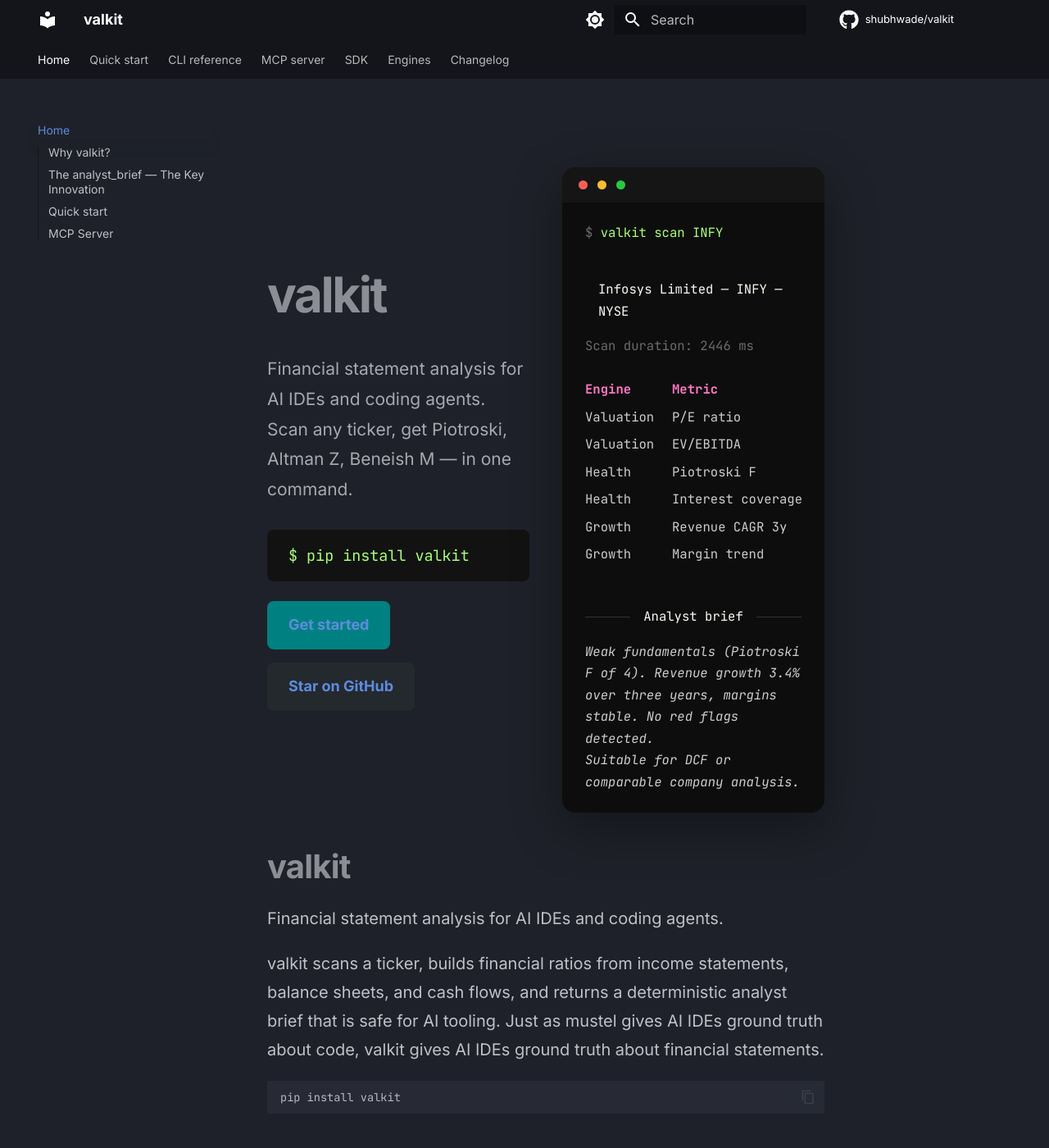
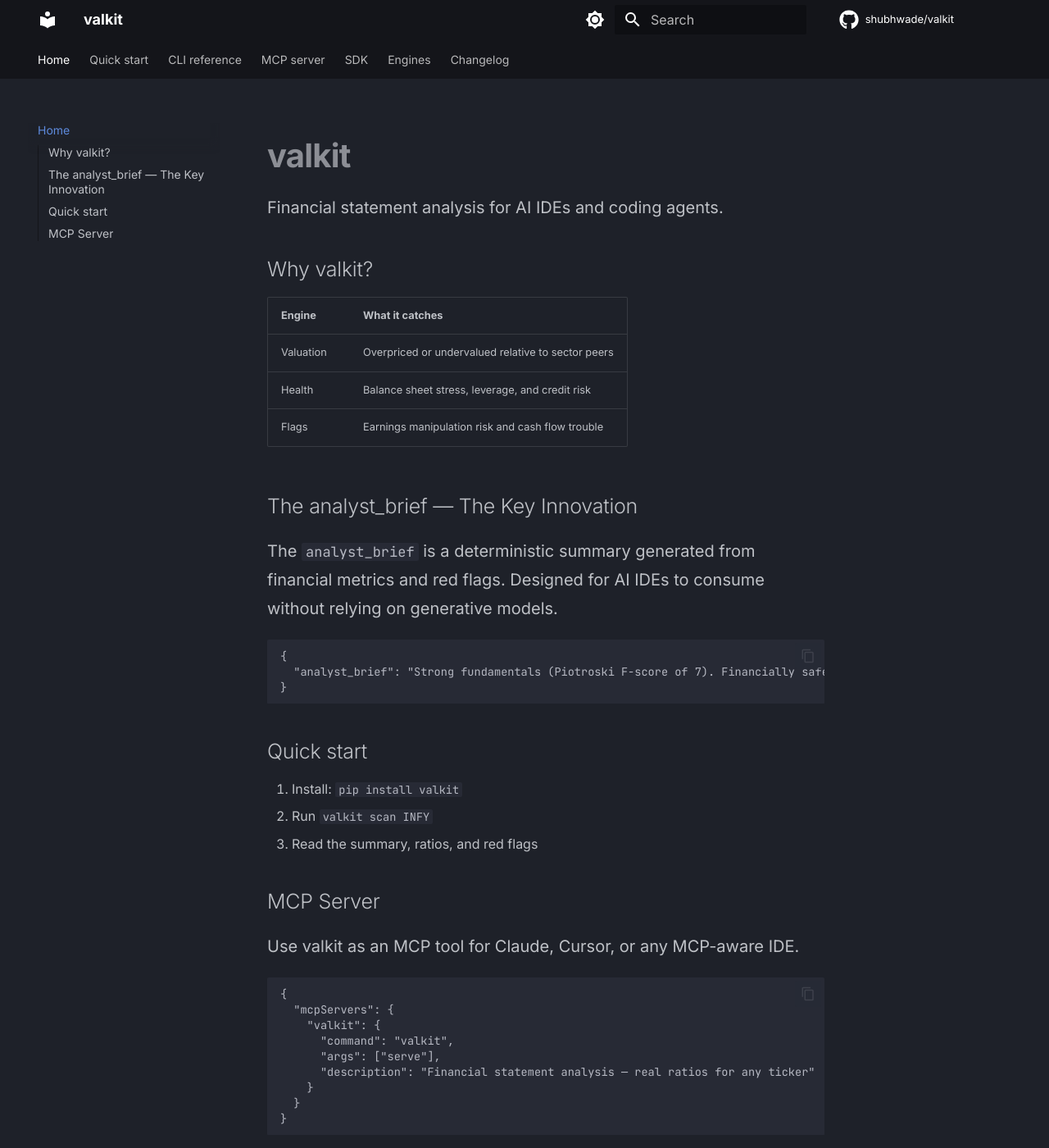
Before and after one commit to shubhwade/telmus, an MkDocs documentation site: the page built from docs/index.md, in a window 1280 px wide and 1400 px high. Shown: the whole window at 82% size. Built offline with MkDocs 1.6.1 and Material for MkDocs 9.7.7, drawn with Linux system fonts in a browser that asks for light colours; comment, search, counter and statistics services are not loaded; some of the changed text lies outside the part shown.

Commit message:
docs: clean homepage

````diff
--- a/docs/index.md
+++ b/docs/index.md
@@ -1,15 +1,6 @@
----
-template: home.html
----
 # valkit
 
 Financial statement analysis for AI IDEs and coding agents.
-
-valkit scans a ticker, builds financial ratios from income statements, balance sheets, and cash flows, and returns a deterministic analyst brief that is safe for AI tooling. Just as mustel gives AI IDEs ground truth about code, valkit gives AI IDEs ground truth about financial statements.
-
-```bash
-pip install valkit
-```
 
 ## Why valkit?
 
--- a/docs/overrides/home.html
+++ b/docs/overrides/home.html
@@ -5,166 +5,60 @@
 .hero {
   display: flex;
   align-items: center;
-  justify-content: space-between;
-  gap: 2rem;
-  padding: 0;
-  max-width: 1200px;
-  margin: 0 auto;
-}
-.hero-left,
-.hero-right {
-  flex: 1 1 50%;
-  min-width: 0;
+  justify-content: flex-start;
+  padding: 5rem 4rem;
+  width: 100%;
+  margin: 0;
+  box-sizing: border-box;
 }
 .hero-left {
+  flex: 1;
+  min-width: 0;
   display: flex;
   flex-direction: column;
   justify-content: center;
-  padding: 2rem 0;
 }
 .hero-left h1 {
-  font-size: 3rem;
+  font-size: 4.4rem;
   font-weight: 800;
   letter-spacing: -0.04em;
-  margin: 0 0 1rem 0;
-  line-height: 1.05;
+  margin: 0;
+  line-height: 1.02;
 }
 .hero-left p {
-  font-size: 1.05rem;
-  line-height: 1.75;
-  opacity: 0.85;
-  margin-bottom: 1.5rem;
-  max-width: 640px;
+  font-size: 1.1rem;
+  line-height: 1.8;
+  opacity: 0.92;
+  margin: 1.8rem 0 0;
+  max-width: 720px;
 }
 .hero-install {
-  background: #121212;
+  background: #0f1720;
   color: #a8ff78;
   font-family: "JetBrains Mono", monospace;
-  font-size: 0.92rem;
-  padding: 0.85rem 1.3rem;
-  border-radius: 8px;
-  display: inline-block;
-  margin-bottom: 1.2rem;
-}
-.hero-buttons {
-  display: flex;
-  gap: 0.8rem;
-  flex-wrap: wrap;
-}
-.btn {
-  padding: 0.75rem 1.3rem;
-  border-radius: 8px;
-  font-size: 0.9rem;
-  font-weight: 700;
-  text-decoration: none;
+  font-size: 0.95rem;
+  padding: 1rem 1.35rem;
+  border-radius: 12px;
   display: inline-flex;
   align-items: center;
-  justify-content: center;
+  margin-top: 2rem;
 }
-.btn-primary {
-  background: teal;
-  color: white;
-}
-.btn-secondary {
-  border: 1px solid #aaa;
-  color: inherit;
-}
-.btn-github {
-  background: #24292e;
-  color: white;
-}
-.hero-right {
-  display: flex;
-  align-items: center;
-  justify-content: center;
-  padding: 2rem 0;
-}
-.terminal {
-  background: #0d0d0d;
-  border-radius: 16px;
-  overflow: hidden;
-  font-family: "JetBrains Mono", monospace;
-  font-size: 0.78rem;
-  line-height: 1.7;
-  box-shadow: 0 18px 60px rgba(0,0,0,0.35);
-  width: 100%;
-  max-width: 640px;
-}
-.terminal-bar {
-  background: #151515;
-  padding: 0.8rem 1rem;
-  display: flex;
-  gap: 0.6rem;
-  align-items: center;
-}
-.dot { width: 11px; height: 11px; border-radius: 50%; }
-.dot-red { background: #ff5f57; }
-.dot-yellow { background: #febc2e; }
-.dot-green { background: #28c840; }
-.terminal-body { padding: 1.2rem 1.4rem; color: #ccc; }
-.t-cmd { color: #a8ff78; }
-.t-head { color: #ff79c6; font-weight: 700; }
-.t-ok { color: #50fa7b; }
-.t-warn { color: #ffb86c; }
-.t-val { color: #f1fa8c; }
-.t-dim { color: #6b6b6b; }
-.t-white { color: #f8f8f2; }
-.divider { display: flex; align-items: center; gap: 0.8rem; margin: 0.8rem 0; }
-.divider-line { flex: 1; height: 1px; background: #333; }
-.t-row {
-  display: flex;
-  align-items: center;
-  gap: 0.8rem;
-  margin-bottom: 0.35rem;
-}
-.t-col-eng { width: 90px; flex-shrink: 0; }
-.t-col-met { width: 170px; flex-shrink: 0; }
-.t-col-val { width: 70px; flex-shrink: 0; }
-.t-col-status { flex: 1; }
-@media (max-width: 900px) {
-  .hero { flex-direction: column; gap: 1.5rem; }
-  .hero-left,
-  .hero-right { width: 100%; }
-  .hero-left { padding: 1rem 0; }
+.md-sidebar { display: none !important; }
+.md-content { margin: 0 !important; max-width: 100% !important; padding: 0 !important; }
+.md-main__inner { padding-top: 0 !important; }
+@media (max-width: 960px) {
+  .hero {
+    flex-direction: column;
+    padding: 3.5rem 2rem;
+  }
 }
 </style>
 
 <div class="hero">
   <div class="hero-left">
     <h1>valkit</h1>
-    <p>Financial statement analysis for AI IDEs and coding agents. Scan any ticker, get Piotroski, Altman Z, Beneish M — in one command.</p>
+    <p>Financial statement analysis for AI IDEs and coding agents. Scan any ticker, get Piotroski, Altman Z, Beneish M, and a deterministic analyst brief in one command.</p>
     <div class="hero-install">$ pip install valkit</div>
-    <div class="hero-buttons">
-      <a class="btn btn-primary" href="quickstart/">Get started</a>
-      <a class="btn btn-github" href="https://github.com/shubhwade/valkit">Star on GitHub</a>
-    </div>
-  </div>
-
-  <div class="hero-right">
-    <div class="terminal">
-      <div class="terminal-bar">
-        <div class="dot dot-red"></div>
-        <div class="dot dot-yellow"></div>
-        <div class="dot dot-green"></div>
-      </div>
-      <div class="terminal-body">
-        <div><span class="t-dim">$</span> <span class="t-cmd">valkit scan INFY</span></div>
-        <br>
-        <div class="divider"><div class="divider-line"></div><span class="t-white">Infosys Limited — INFY — NYSE</span><div class="divider-line"></div></div>
-        <div class="t-dim">Scan duration: 2446 ms</div>
-        <br>
-        <div class="t-row"><span class="t-col-eng t-head">Engine</span><span class="t-col-met t-head">Metric</span><span class="t-col-val t-head">Value</span><span class="t-col-status t-head">Status</span></div>
-        <div class="t-row"><span class="t-col-eng">Valuation</span><span class="t-col-met">P/E ratio</span><span class="t-col-val t-val">12.92</span><span class="t-col-status t-ok">ok</span></div>
-        <div class="t-row"><span class="t-col-eng">Valuation</span><span class="t-col-met">EV/EBITDA</span><span class="t-col-val t-val">8.11</span><span class="t-col-status t-ok">ok</span></div>
-        <div class="t-row"><span class="t-col-eng">Health</span><span class="t-col-met">Piotroski F</span><span class="t-col-val t-val">4</span><span class="t-col-status t-warn">weak</span></div>
-        <div class="t-row"><span class="t-col-eng">Health</span><span class="t-col-met">Interest coverage</span><span class="t-col-val t-val">87.00</span><span class="t-col-status t-ok">ok</span></div>
-        <div class="t-row"><span class="t-col-eng">Growth</span><span class="t-col-met">Revenue CAGR 3y</span><span class="t-col-val t-val">3.4%</span><span class="t-col-status t-ok">ok</span></div>
-        <div class="t-row"><span class="t-col-eng">Growth</span><span class="t-col-met">Margin trend</span><span class="t-col-val t-val">stable</span><span class="t-col-status t-ok">ok</span></div>
-        <br>
-        <div class="divider"><div class="divider-line"></div><span class="t-white">Analyst brief</span><div class="divider-line"></div></div>
-        <div style="color:#ccc; font-style:italic;">Weak fundamentals (Piotroski F of 4). Revenue growth 3.4%<br>over three years, margins stable. No red flags detected.<br>Suitable for DCF or comparable company analysis.</div>
-      </div>
-    </div>
   </div>
 </div>
 
````
Also changed, not shown: other parts of docs/index.md (+5 -7 lines), site/index.html, site/overrides/home.html.
